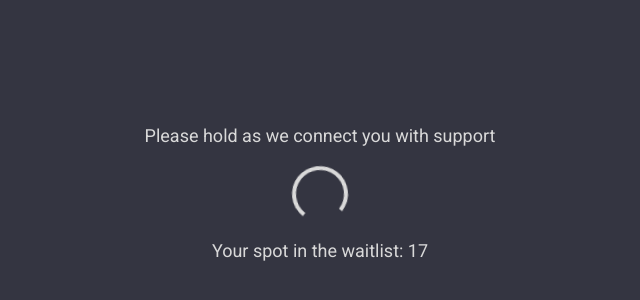
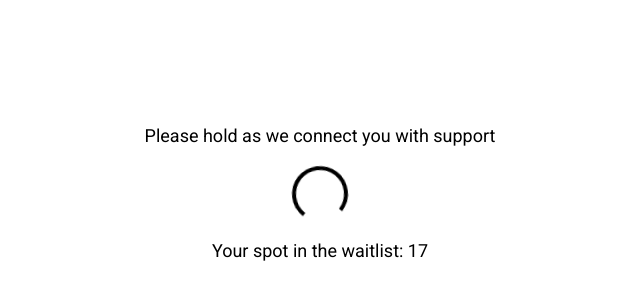
Before and after one commit to pgilhespy/angry-chat, a React (Create React App) app in the folder madchat/: page /help in a window 1280 px wide. Shown: the part 206-506 px from the top of the page, without its empty margins (320-960 px from the left). Built offline with nearby package versions, Linux system fonts and the light colour scheme.

Commit message:
changed to light mode

```diff
--- a/madchat/src/Help.css
+++ b/madchat/src/Help.css
@@ -6,13 +6,13 @@
   align-items: center;
   justify-content: center;
   min-height: 100vh;
-  background-color: #343541;
+  background-color: #ffffff;
 }
 
 .loading-spinner {
   width: 48px;
   height: 48px;
-  border: 4px solid #d9d9d9;
+  border: 4px solid black;
   border-top: 4px solid transparent;
   border-radius: 50%;
   animation: spin 1s linear infinite;
@@ -26,6 +26,6 @@
 .loading-message {
   margin-bottom: 20px;
   font-size: 18px;
-  color: #d9d9d9;
+  color: black;
   font-family: 'Roboto', sans-serif;
 }
```
